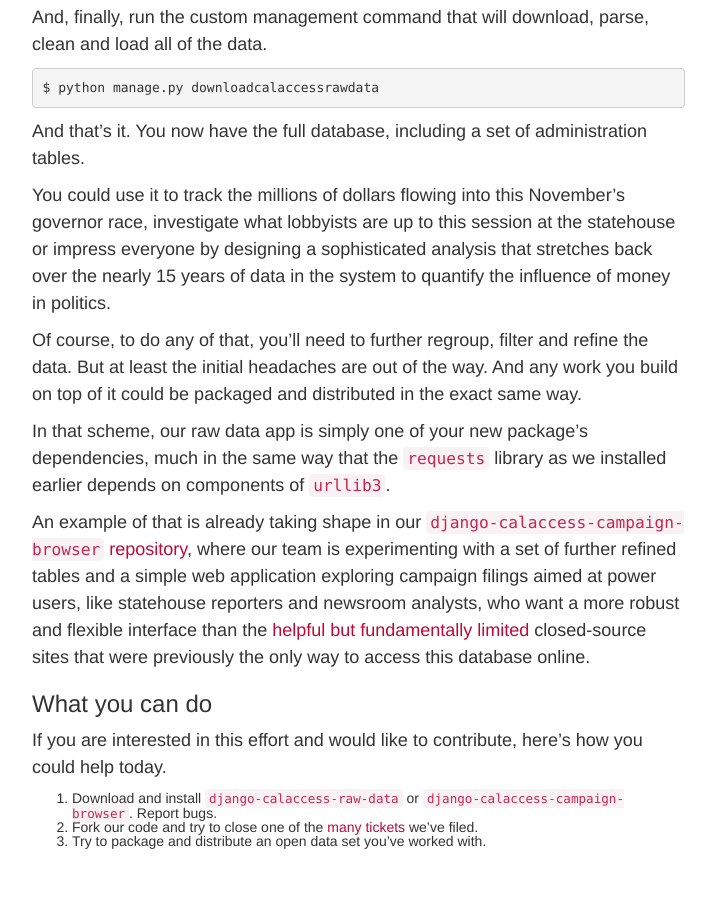
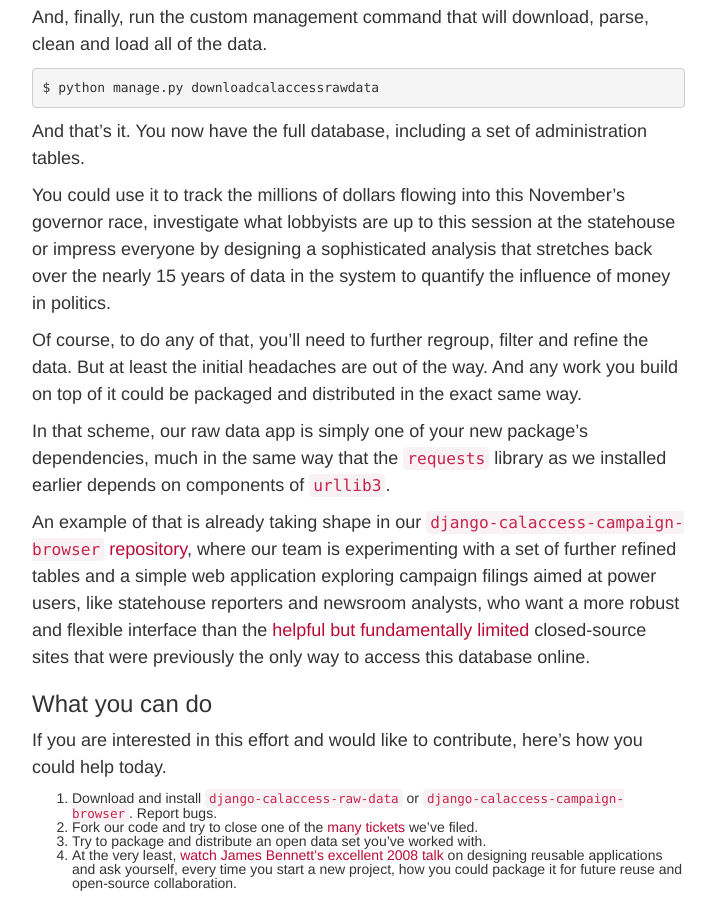
Before and after one commit to palewire/californiacivicdata.org, a Jekyll site: the page built from _posts/2015-01-01-pluggable-data.markdown, in a window 1280 px wide and 900 px high, scrolled down 3504 px. Shown: the whole window, without its empty margins (38-754 px from the left). Built offline with Jekyll 4.4.1, drawn with Linux system fonts in a browser that asks for light colours; before the commit the page ends 4362 px from its top, so only the background shows below that.

Commit message:
Updated 2015-01-01-pluggable-data.markdown

```diff
--- a/_posts/2015-01-01-pluggable-data.markdown
+++ b/_posts/2015-01-01-pluggable-data.markdown
@@ -133,3 +133,4 @@ If you are interested in this effort and would like to contribute, here's how yo
 1.  Download and install [``django-calaccess-raw-data``](https://github.com/california-civic-data-coalition/django-calaccess-raw-data) or [``django-calaccess-campaign-browser``](https://github.com/california-civic-data-coalition/django-calaccess-campaign-browser). Report bugs.
 2. Fork our code and try to close one of the [many](https://github.com/california-civic-data-coalition/django-calaccess-raw-data/issues) [tickets](https://github.com/california-civic-data-coalition/django-calaccess-campaign-browser/issues) we've filed.
 3. Try to package and distribute an open data set you've worked with.
+4. At the very least, [watch James Bennett's excellent 2008 talk](https://www.youtube.com/watch?v=A-S0tqpPga4) on designing reusable applications and ask yourself, every time you start a new project, how you could package it for future reuse and open-source collaboration.
```
